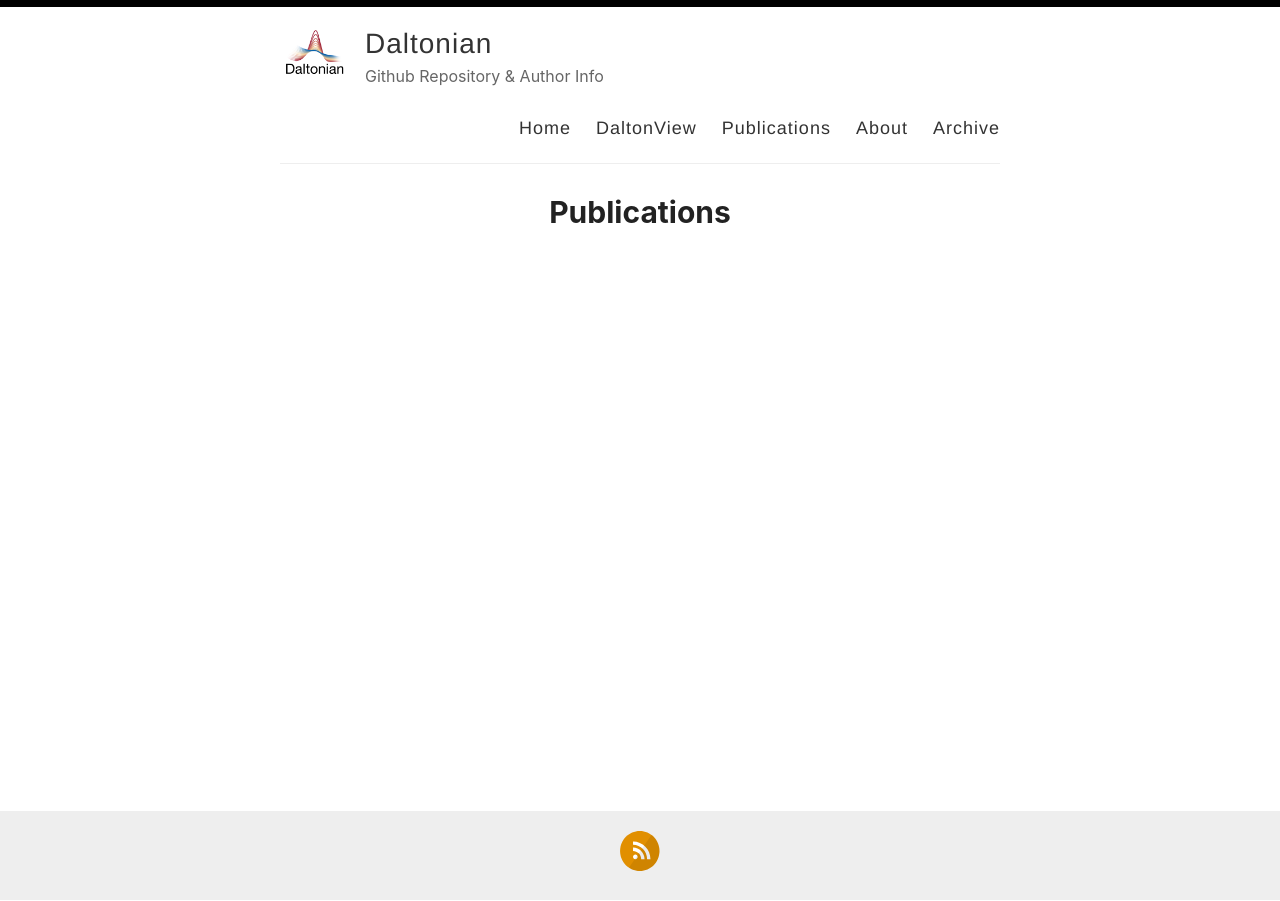
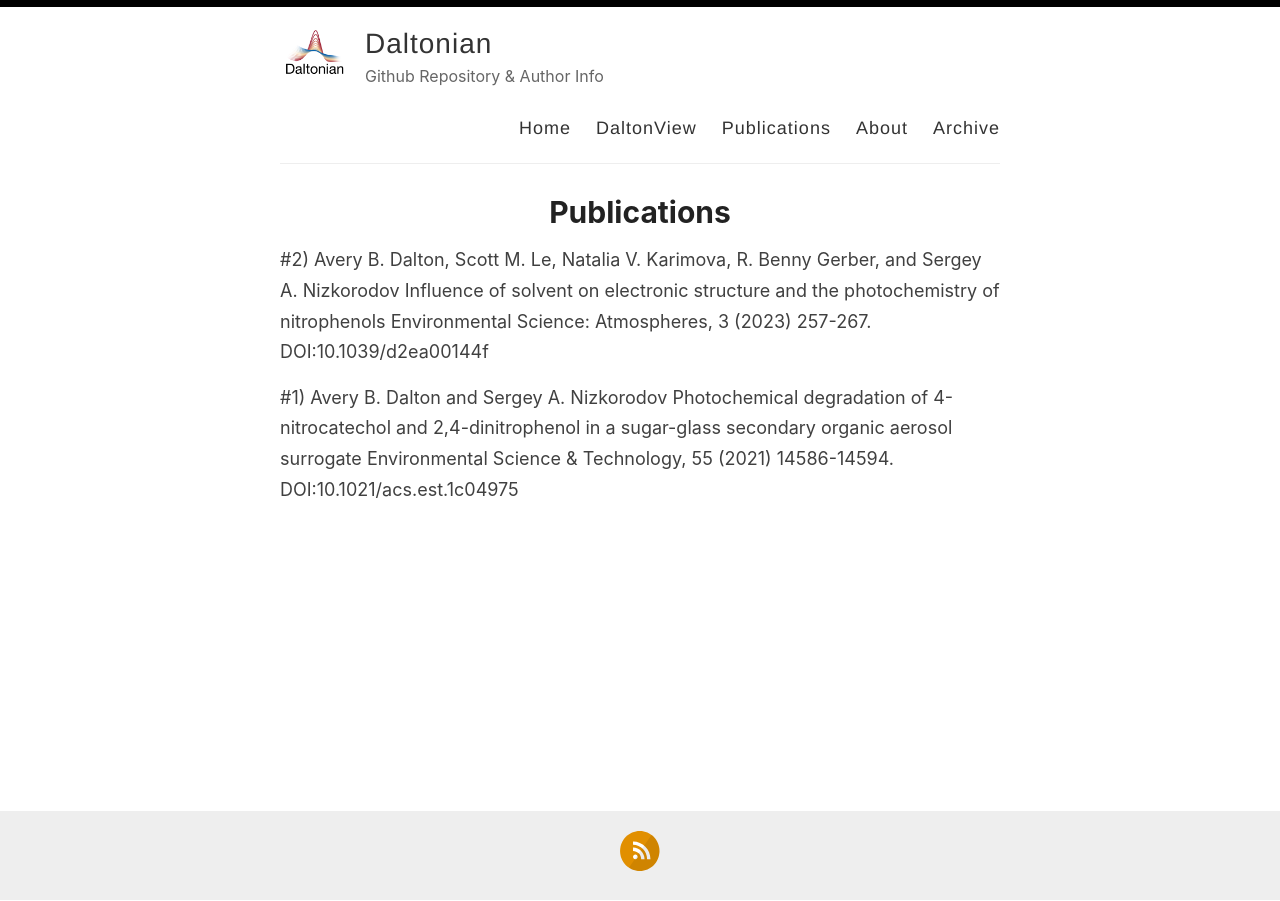
Before and after one commit to daltonian/daltonian.github.io, a Jekyll site: the page built from _pages/publications.md, in a window 1280 px wide. Built offline with Jekyll 4.4.1, drawn with Linux system fonts in a browser that asks for light colours.

Commit message:
Update publications.md

```diff
--- a/_pages/publications.md
+++ b/_pages/publications.md
@@ -3,3 +3,11 @@ layout: page
 title: Publications
 permalink: /publications/
 ---
+
+#2) Avery B. Dalton, Scott M. Le, Natalia V. Karimova, R. Benny Gerber, and Sergey A. Nizkorodov
+Influence of solvent on electronic structure and the photochemistry of nitrophenols
+Environmental Science: Atmospheres, 3 (2023) 257-267. DOI:10.1039/d2ea00144f
+
+#1) Avery B. Dalton and Sergey A. Nizkorodov
+Photochemical degradation of 4-nitrocatechol and 2,4-dinitrophenol in a sugar-glass secondary organic aerosol surrogate
+Environmental Science & Technology, 55 (2021) 14586-14594. DOI:10.1021/acs.est.1c04975
```
